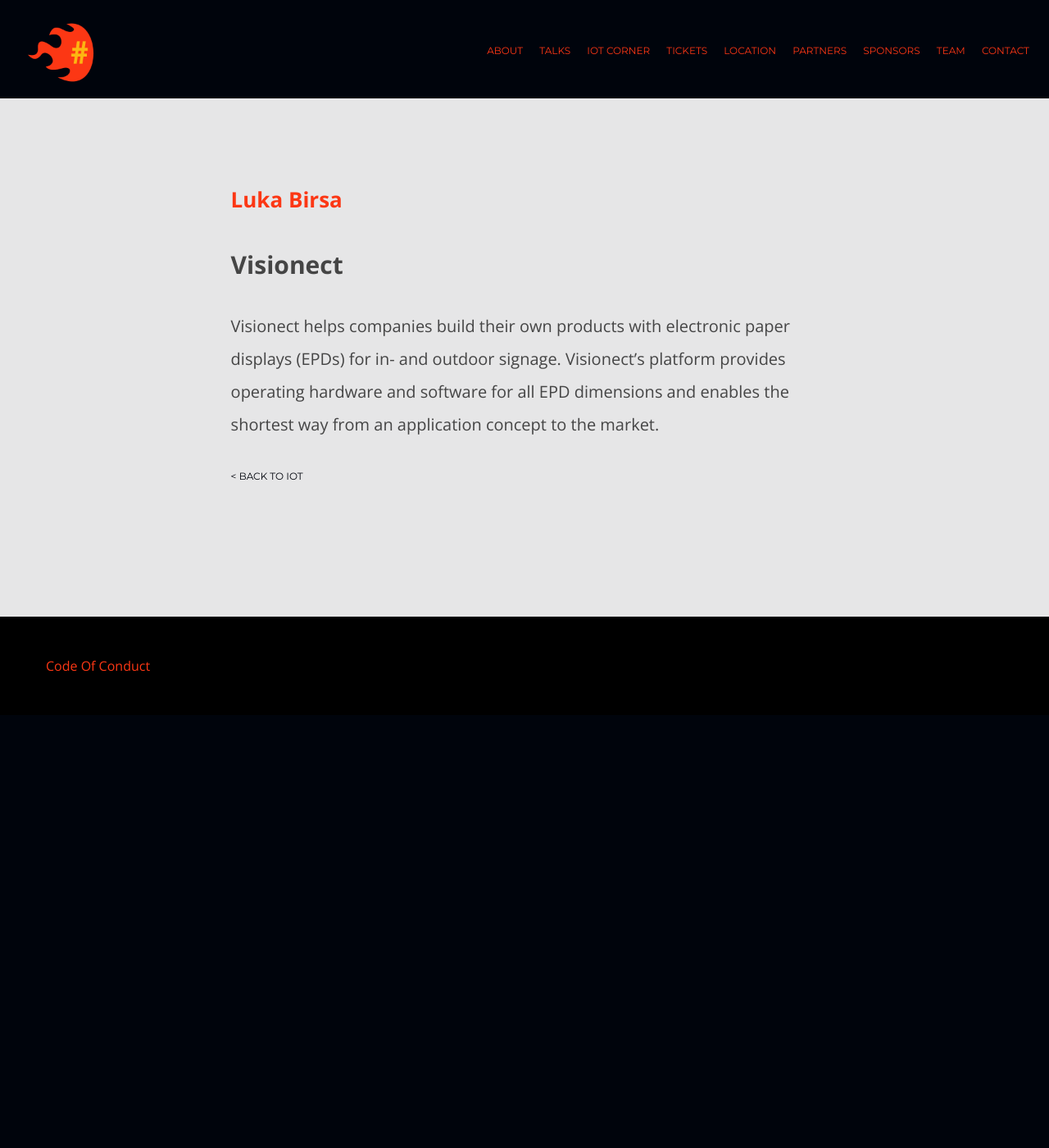
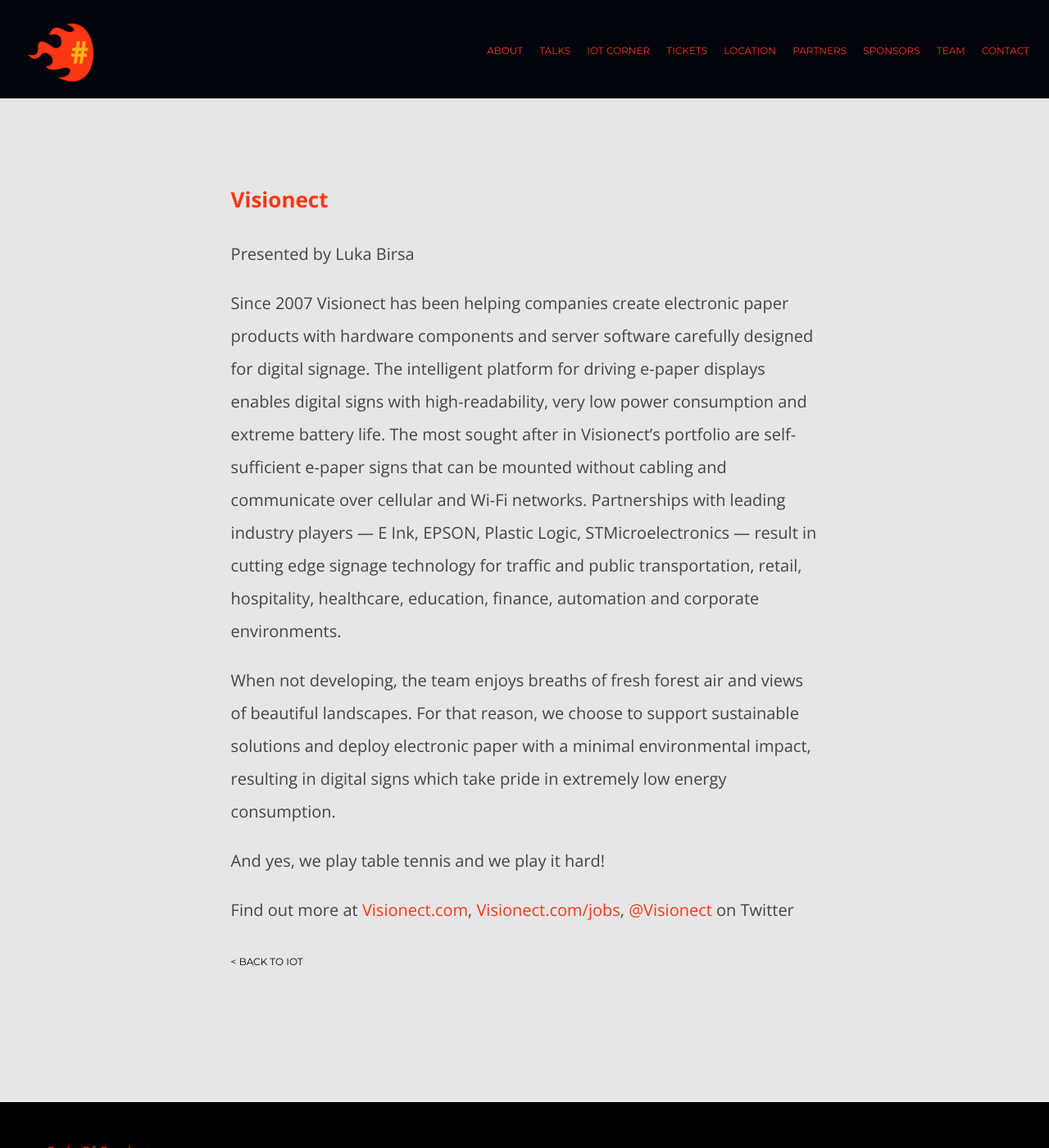
Before and after one commit to webcampsi/mb2015, a Jekyll site: the page built from _posts/2015-03-03-Visionect.md, in a window 1280 px wide and 1400 px high. Shown: the whole window at 82% size. Built offline with Jekyll 4.4.1, drawn with Linux system fonts in a browser that asks for light colours.

Commit message:
upadted descriptions for iot startups

```diff
--- a/_layouts/iot.html
+++ b/_layouts/iot.html
@@ -4,8 +4,8 @@
 
 <section class="slide">
 	<div class="content">
-		<h1 class="talker-page-name">{{ page.name }}</h1>
-		<h2>{{ page.title }}</h2>
+		<h1 class="talker-page-name">{{ page.title }}</h1>
+		<p>Presented by {{ page.name }}</p>
 		<div>
 			{{ content }}
 		</div>
--- a/_posts/2015-03-03-Visionect.md
+++ b/_posts/2015-03-03-Visionect.md
@@ -6,4 +6,10 @@
 layout: iot
 ---
 
-Visionect helps companies build their own products with electronic paper displays (EPDs) for in- and outdoor signage. Visionect's platform provides operating hardware and software for all EPD dimensions and enables the shortest way from an application concept to the market.
+Since 2007 Visionect has been helping companies create electronic paper products with hardware components and server software carefully designed for digital signage. The intelligent platform for driving e-paper displays enables digital signs with high-readability, very low power consumption and extreme battery life. The most sought after in Visionect’s portfolio are self-sufficient e-paper signs that can be mounted without cabling and communicate over cellular and Wi-Fi networks. Partnerships with leading industry players — E Ink, EPSON, Plastic Logic, STMicroelectronics — result in cutting edge signage technology for traffic and public transportation, retail, hospitality, healthcare, education, finance, automation and corporate environments.
+
+When not developing, the team enjoys breaths of fresh forest air and views of beautiful landscapes. For that reason, we choose to support sustainable solutions and deploy electronic paper with a minimal environmental impact, resulting in digital signs which take pride in extremely low energy consumption.
+
+And yes, we play table tennis and we play it hard!
+
+Find out more at [Visionect.com](http://visionect.com), [Visionect.com/jobs](http://visionect.com/jobs), [@Visionect](https://visionect.com) on Twitter
```
Also changed, not shown: _posts/2015-03-03-CubeSensors.md (+4 -2 lines).
